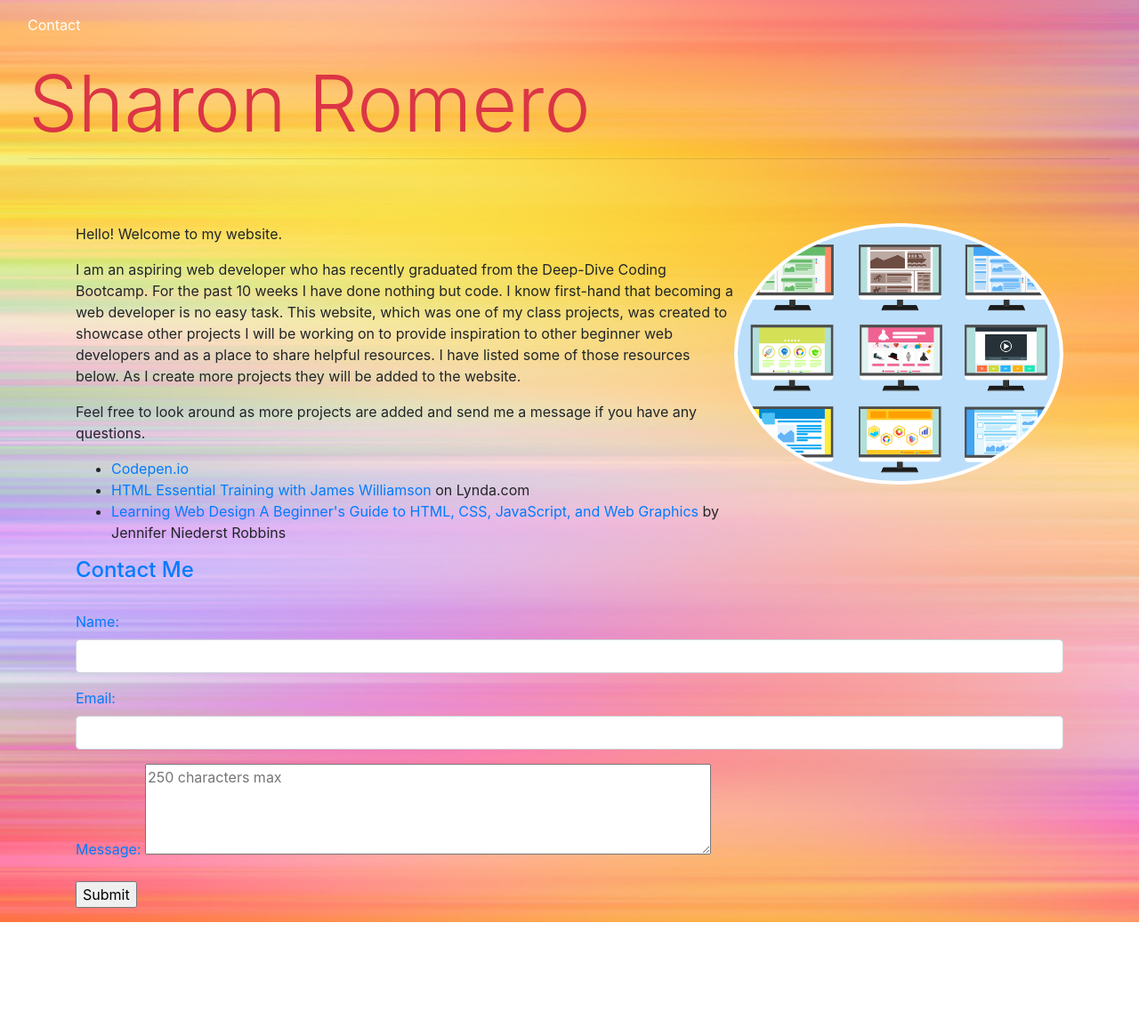
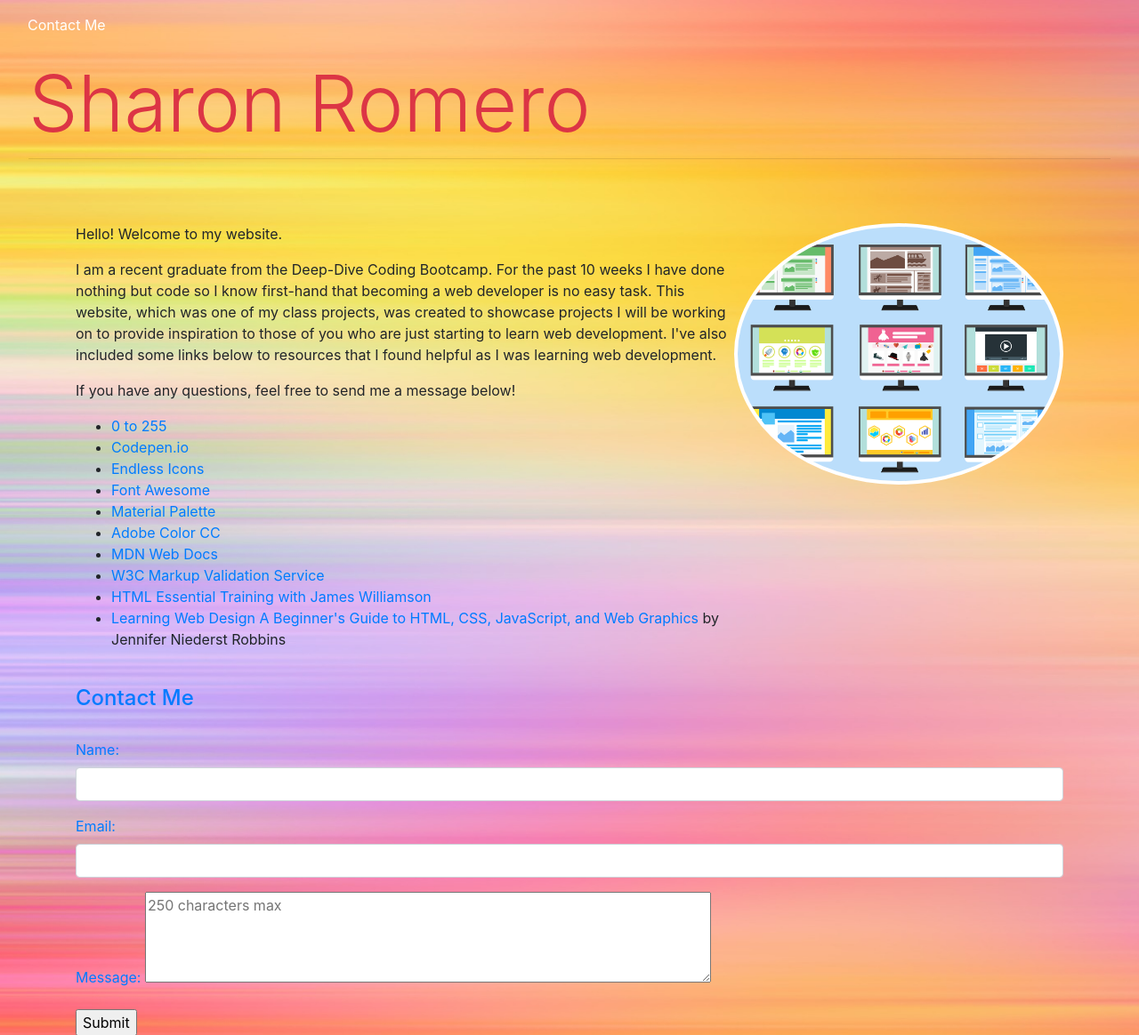
Before and after one commit to sharonromero/my-pwp-sharon-romero, a PHP site: page / in a window 1280 px wide. Shown: the top 1164 px of the page at 89% size. Before the commit the page ends 1037 px from the top, so only its background shows below. Run offline with PHP 8.4, Linux system fonts and the light colour scheme; some libraries are stand-ins or nearby versions.

Commit message:
Added more resources and rearranged them on the page. Cleaned up spacing and indentations.

```diff
--- a/public_html/index.php
+++ b/public_html/index.php
@@ -6,14 +6,14 @@
 
 		<title>Personal Web Project</title>
 
-		<!-- Bootstrap CSS -->
+		<!--Bootstrap CSS-->
 		<link rel="stylesheet" href="https://stackpath.bootstrapcdn.com/bootstrap/4.1.3/css/bootstrap.min.css"
 		integrity="sha384-MCw98/SFnGE8fJT3GXwEOngsV7Zt27NXFoaoApmYm81iuXoPkFOJwJ8ERdknLPMO" crossorigin="anonymous">
 
 			<!--jQuery files for Bootstrap-->
 		<script src="https://code.jquery.com/jquery-3.3.1.min.js" crossorigin="anonymous"></script>
-		<script src="https://cdnjs.cloudflare.com/ajax/libs/popper.js/1.14.3/umd/popper.min.js" integrity="sha384-ZMP7rVo3mIykV+2+9J3UJ46jBk0WLaUAdn689aCwoqbBJiSnjAK/l8WvCWPIPm49" crossorigin="anonymous"></script>
-		<script src="https://stackpath.bootstrapcdn.com/bootstrap/4.1.3/js/bootstrap.min.js" integrity="sha384-ChfqqxuZUCnJSK3+MXmPNIyE6ZbWh2IMqE241rYiqJxyMiZ6OW/JmZQ5stwEULTy" crossorigin="anonymous"></script>
+		<script src="https://cdnjs.cloudflare.com/ajax/libs/popper.js/1.14.3/umd/popper.min.js" 	 	 	 	 	 	 	 	 	 			integrity="sha384-ZMP7rVo3mIykV+2+9J3UJ46jBk0WLaUAdn689aCwoqbBJiSnjAK/l8WvCWPIPm49" crossorigin="anonymous"></script>
+		<script src="https://stackpath.bootstrapcdn.com/bootstrap/4.1.3/js/bootstrap.min.js" 	 	 	 	 	 	 	 	 	 	 			integrity="sha384-ChfqqxuZUCnJSK3+MXmPNIyE6ZbWh2IMqE241rYiqJxyMiZ6OW/JmZQ5stwEULTy" crossorigin="anonymous"></script>
 
 		<!--external stylesheet-->
 		<link type="text/css" href="css/stylesheet.css" rel="stylesheet" />
@@ -23,7 +23,7 @@
 		<script type="text/javascript" src="https://cdnjs.cloudflare.com/ajax/libs/jquery-validate/1.17.0/jquery.validate.min.js"></script>
 		<script type="text/javascript" src="https://cdnjs.cloudflare.com/ajax/libs/jquery-validate/1.17.0/additional-methods.min.js"></script>
 
-		<!-- Your JavaScript Form Validator -->
+		<!--JavaScript Form Validator-->
 		<script src="javascript/form-validate.js"></script>
 
 		<!--Recaptcha snippet-->
@@ -31,10 +31,10 @@
 	</head>
 
 	<body>
-		<!--Link Buttons-->
+		<!--Link Button-->
 		<div class="container-fluid mt-2">
 			<nav class="nav">
-				<a class="nav-link contact text-white" href="#contact">Contact</a>
+				<a class="nav-link contact text-white" href="#contact">Contact Me</a>
 			</nav>
 		</div>
 
@@ -42,50 +42,45 @@
 		<div class="jumbotron">
 			<h1 class="display-2 text-danger">Sharon Romero</h1>
 			<hr class="my-2">
-			<!--<p>Welcome to my website!</p>-->
 		</div>
 
-		<!--divider line between jumbotron and text & image area
-		<div class="border-top my-3"></div>-->
-
-		<!--text about website-->
+		<!--Information about website. Links to Resources-->
 		<div class="container mt-5">
 			<div class="row no-gutters">
 				<div class="col-12 col-sm-6 col-md-8">
 					<p>Hello! Welcome to my website.</p>
-					<p>I am an aspiring web developer who has recently graduated from the Deep-Dive Coding
-						Bootcamp. For the past 10 weeks I have done nothing but code. I know first-hand that becoming a web
-						developer is no easy task. This website, which was one of my class projects, was created to
-						showcase other projects I will be working on to provide inspiration to other beginner web developers and as a place to share
-						helpful resources. I have listed some of those resources below. As I create more projects they
-						will be added to the website.
+					<p>I am a recent graduate from the Deep-Dive Coding Bootcamp. For the past 10 weeks I have done
+						nothing but code so I know first-hand that becoming a web  developer is no easy task. This website,
+						which was one of my class projects, was created to showcase projects I will be working on to
+						provide inspiration to those of you who are just starting to learn web development. I've also included
+						some links below to resources that I found helpful as I was learning web development.</p>
 
-					<p>Feel free to look around as more projects are added and send me a
-						message if you have any questions.</p>
+					<p>If you have any questions, feel free to send me a message below!</p>
 
 					<ul>
+						<li><a href="http://www.0to255.com/">0 to 255</a> </li>
 						<li><a href="https://codepen.io/">Codepen.io</a> </li>
-						<li><a href="https://www.lynda.com/HTML-tutorials/HTML-Essential-Training/170427-2
-						.html?srchtrk=index%3a2%0alinktypeid%3a2%0aq%3ahtml%0apage%3a1%0as%3arelevance%0asa%3atrue
-						%0aproducttypeid%3a2">HTML Essential Training with James Williamson</a> on Lynda.com</li>
+						<li><a href="http://www.endlessicons.com/">Endless Icons</a></li>
+						<li><a href="https://fontawesome.com/">Font Awesome</a></li>
+						<li><a href="https://www.materialpalette.com/">Material Palette</a> </li>
+						<li><a href="https://color.adobe.com/create/color-wheel/">Adobe Color CC</a></li>
+						<li><a href="https://developer.mozilla.org/en-US/">MDN Web Docs</a></li>
+						<li><a href="https://validator.w3.org/">W3C Markup Validation Service</a></li>
+						<li><a href="https://www.lynda.com/HTML-tutorials/HTML-Essential-Training/170427-2.html">HTML Essential 										Training with James Williamson</a></li>
 						<li><a href="https://www.learningwebdesign.com/">Learning Web Design A Beginner's Guide to HTML, CSS,
 										JavaScript, and Web Graphics</a> by Jennifer Niederst Robbins</li>
 					</ul>
 				</div>
 
-				<!--place for image-->
+				<!--image-->
 				<div class="col-6 col-md-4">
-					<img id="circle" class="img-thumbnail rounded-circle" src="img/website-1624028_1280.png"/>
-					<!--  src="https://news.nationalgeographic
-					.com/content/dam/news/2018/05/17/you-can-train-your-cat/02-cat-training-NationalGeographic_1484324
-					.ngsversion.1526587209178.adapt.1900.1.jpg" width="400" height="300" alt="cat"/>-->
+					<img id="circle" class="img-thumbnail rounded-circle" src="img/website-1624028_1280.png" alt="computer
+								monitors"/>
 
 				</div>
 			</div>
 		</div>
-
-		<!--divider line between text & image area and form
-		<div class="border-bottom my-3"></div>-->
+		<br>
 
 		<!--Form-->
 		<div class="container">
@@ -108,7 +103,6 @@
 						id="comments"></textarea>
 				</div>
 
-
 				<!-- Recaptcha -->
 				<div class="g-recaptcha" data-sitekey="6Lfwtn0UAAAAAHCSKaFwWSeJo0z6A4zBHoyjD34c"></div>
 
@@ -122,7 +116,5 @@
 				</div>
 			</div>
 		</div>
-
 	</body>
-
 </html>
```
Lines whose indentation alone changed are shown as unchanged.
